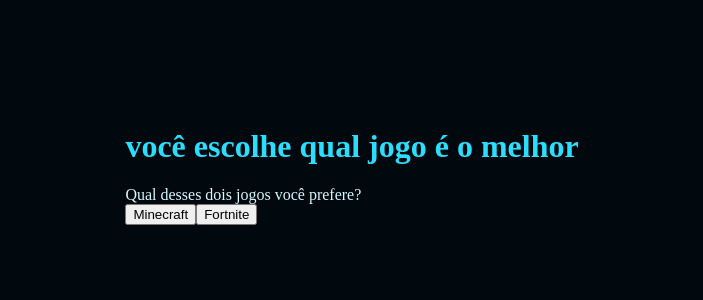
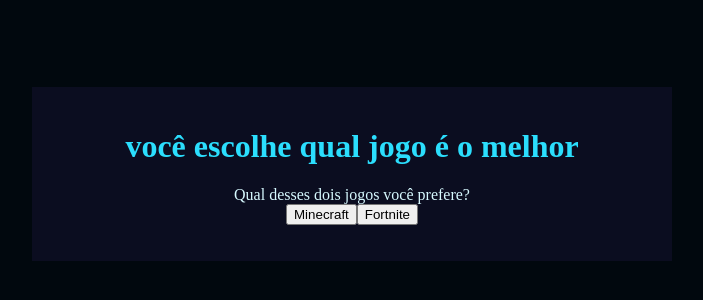
Before and after one commit to bellebelinhadograu/Quizz-M2, a plain HTML site: page index.html in a window 1280 px wide. Shown: the part 234-534 px from the top of the page, without its empty margins (288-991 px from the left). Drawn offline with Linux system fonts and the light colour scheme.

Commit message:
irei começar o video 6

```diff
--- a/index.html
+++ b/index.html
@@ -7,7 +7,7 @@
     <title>vocẽ escolhe qual jogo é o melhor</title>
 </head>
 <body>
-    <div class="caixa-principa">
+    <div class="caixa-principal">
     <h1>você escolhe qual jogo é o melhor</h1>
     <div class="caixa-perguntas"></div>
     <div class="caixa-alternativas"></div>
```
